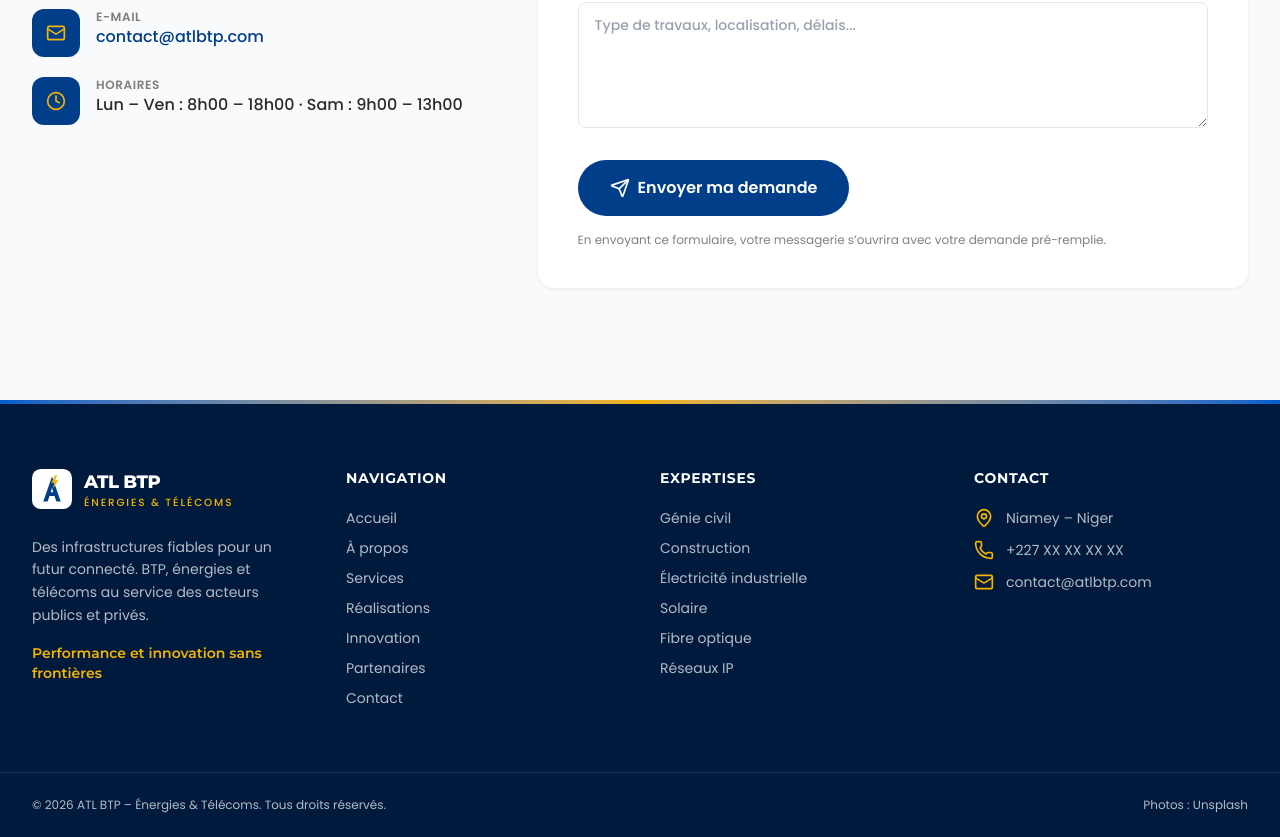
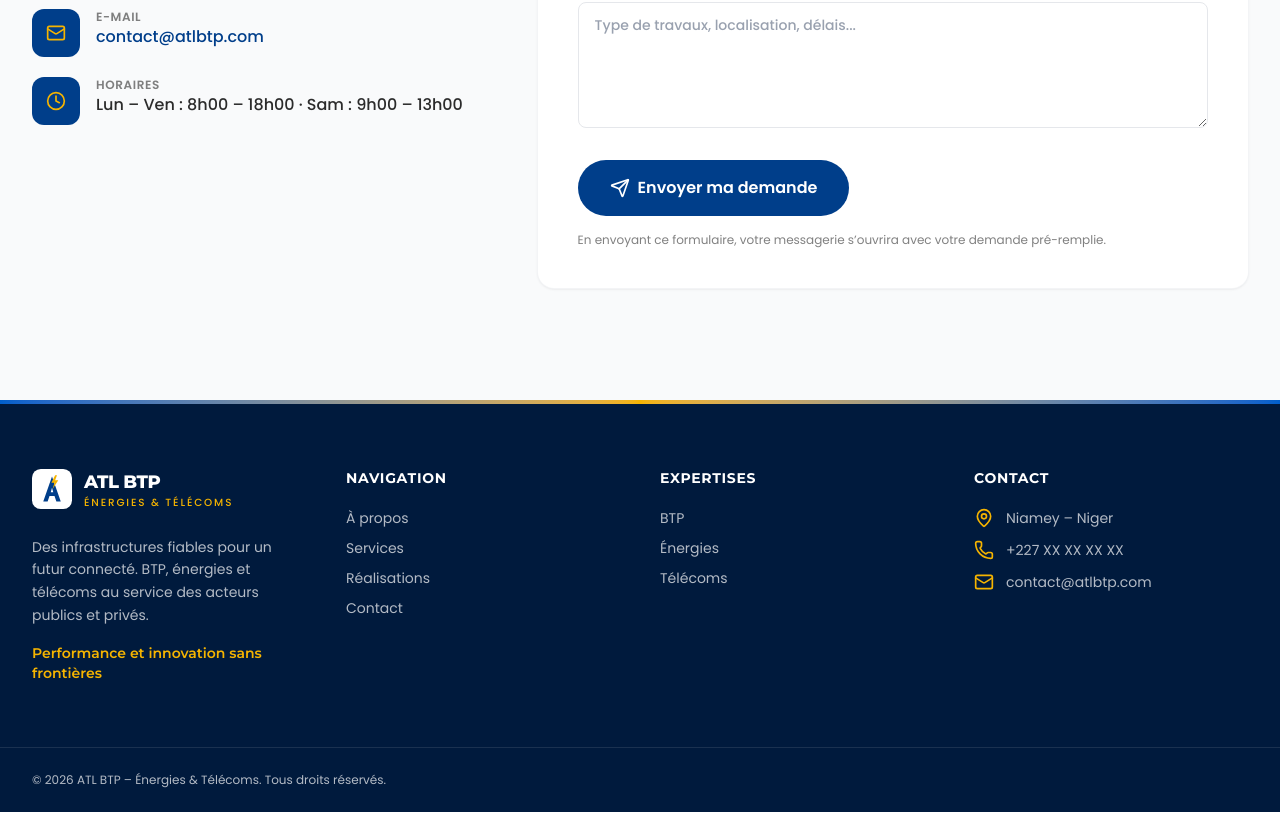
Before and after one commit to etheocledk/atl-btp, a React (Vite) app: page / in a window 1280 px wide. Shown: the part 5896-6733 px from the top of the page. After the commit the page ends 6708 px from the top, so only its background shows below. Built offline with nearby package versions, Linux system fonts and the light colour scheme.

Commit message:
style: menus du pied de page réduits et mention des photos retirée
Co-Authored-By: Claude Opus 5.5 <noreply@anthropic.com>

```diff
--- a/src/components/Footer.tsx
+++ b/src/components/Footer.tsx
@@ -3,6 +3,9 @@ import { company, navLinks, services } from '../data/site'
 import Logo from './Logo'
 
 const year = new Date().getFullYear()
+const footerLinks = navLinks.filter((l) =>
+  ['#a-propos', '#services', '#realisations', '#contact'].includes(l.href),
+)
 
 export default function Footer() {
   return (
@@ -21,7 +24,7 @@ export default function Footer() {
         <div>
           <h3 className="text-sm font-bold uppercase tracking-wider text-white">Navigation</h3>
           <ul className="mt-5 grid gap-2.5 text-sm">
-            {navLinks.map((l) => (
+            {footerLinks.map((l) => (
               <li key={l.href}>
                 <a href={l.href} className="hover:text-gold">
                   {l.label}
@@ -34,10 +37,10 @@ export default function Footer() {
         <div>
           <h3 className="text-sm font-bold uppercase tracking-wider text-white">Expertises</h3>
           <ul className="mt-5 grid gap-2.5 text-sm">
-            {services.flatMap((s) => s.items.slice(0, 2)).map((item) => (
-              <li key={item}>
+            {services.map((s) => (
+              <li key={s.key}>
                 <a href="#services" className="hover:text-gold">
-                  {item}
+                  {s.title}
                 </a>
               </li>
             ))}
@@ -66,11 +69,10 @@ export default function Footer() {
       </div>
 
       <div className="border-t border-white/10">
-        <div className="mx-auto flex max-w-7xl flex-col gap-2 px-4 py-6 text-xs sm:flex-row sm:justify-between sm:px-6 lg:px-8">
+        <div className="mx-auto max-w-7xl px-4 py-6 text-xs sm:px-6 lg:px-8">
           <p>
             © {year} {company.fullName}. Tous droits réservés.
           </p>
-          <p>Photos : Unsplash</p>
         </div>
       </div>
     </footer>
```
